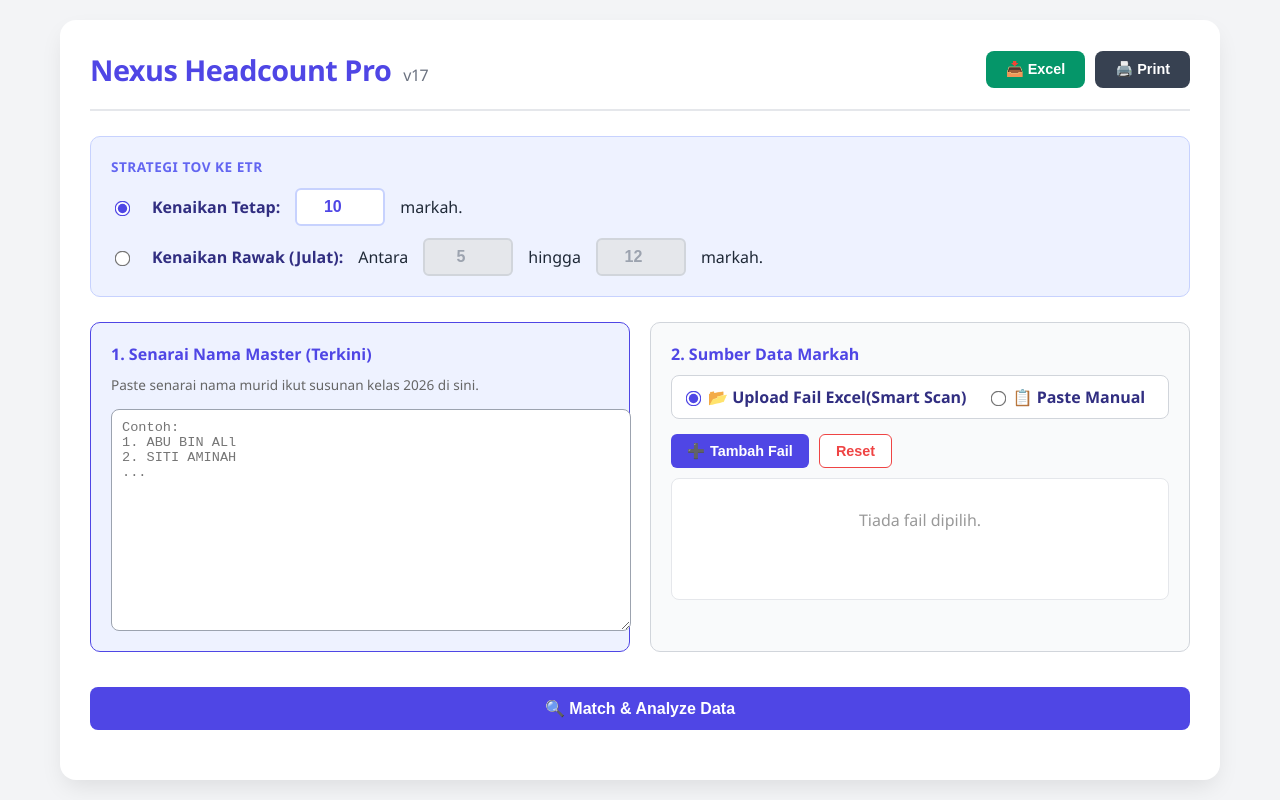
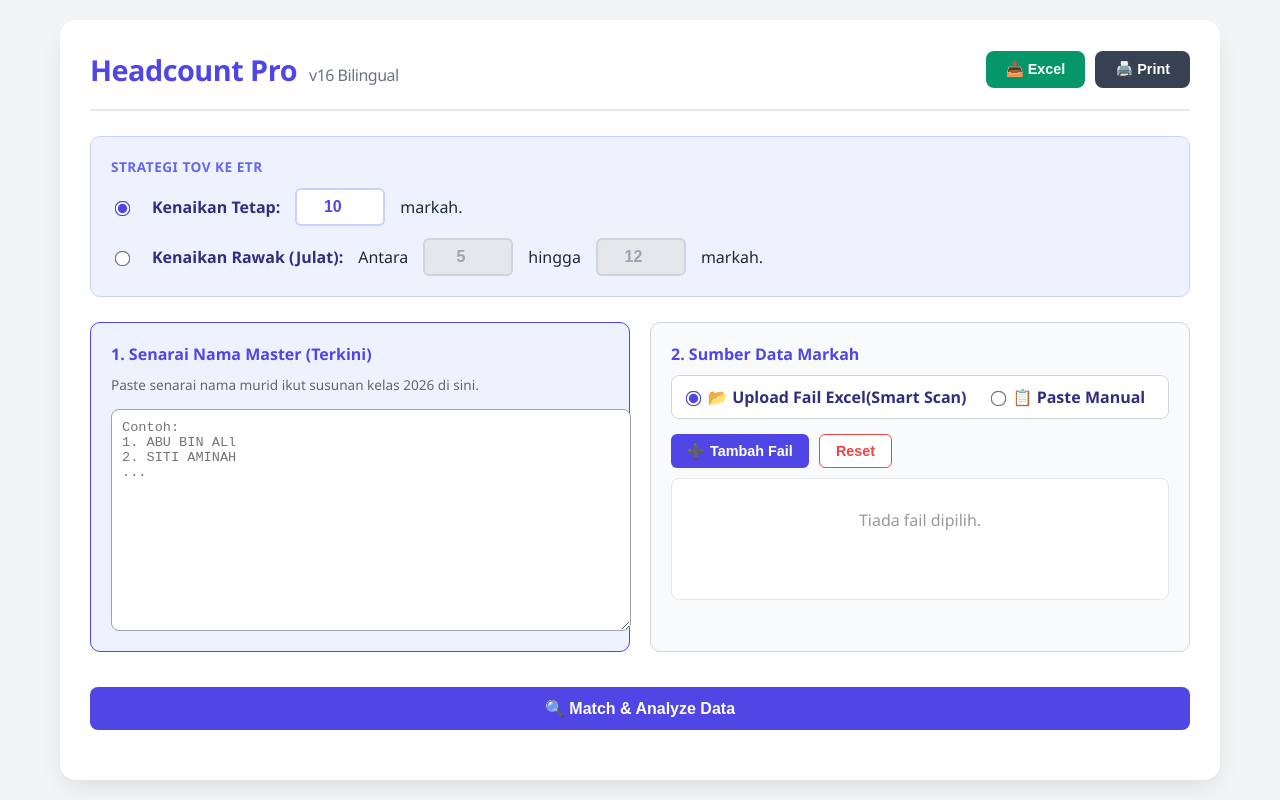
Before and after one commit to skcherating/ETR, a plain HTML site: page index.html in a window 1280 px wide. Drawn offline with Linux system fonts and the light colour scheme.

Commit message:
Update index.html

```diff
--- a/index.html
+++ b/index.html
@@ -3,7 +3,7 @@
 <head>
     <meta charset="UTF-8">
     <meta name="viewport" content="width=device-width, initial-scale=1.0">
-    <title>Nexus Headcount Pro</title>
+    <title>Headcount Pro v16: Bilingual Smart Scan</title>
     <script src="https://cdnjs.cloudflare.com/ajax/libs/xlsx/0.18.5/xlsx.full.min.js"></script>
     <style>
         :root {
@@ -122,7 +122,7 @@
 
 <div class="container">
     <header>
-        <h1>Nexus Headcount Pro <span class="brand-subtitle">v17</span></h1>
+        <h1>Headcount Pro <span class="brand-subtitle">v16 Bilingual</span></h1>
         <div class="header-actions">
             <button class="btn btn-excel" onclick="downloadExcel()">📥 Excel</button>
             <button class="btn btn-dark" onclick="window.print()">🖨️ Print</button>
@@ -503,11 +503,9 @@
             allWorkbookData.forEach((fileObj, idx) => {
                 const result = findHeaderAndData(fileObj.rows);
                 if (result) {
-                    // Use the headers from the FIRST file found as the "Global Headers"
                     if (mergedRawRows.length === 0) {
                         rawHeaders = result.headers;
                     }
-                    // Combine data
                     mergedRawRows = mergedRawRows.concat(result.data);
                 }
             });
```
